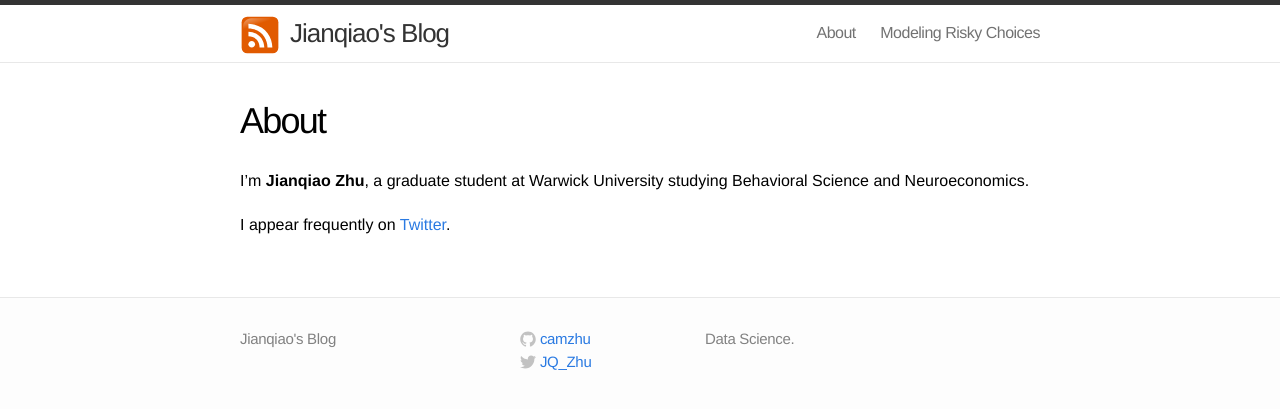
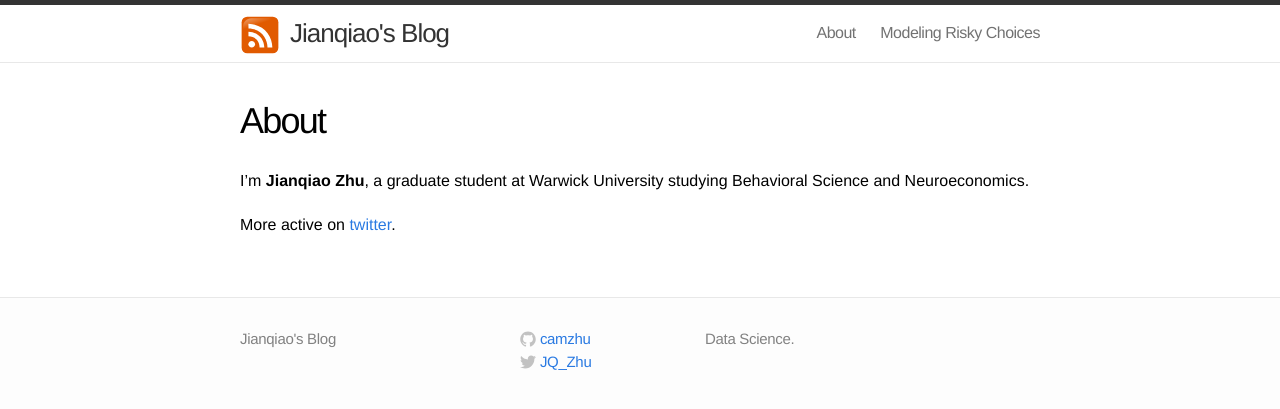
Before and after one commit to jianqiaozhu/jianqiaozhu.github.io, a Jekyll site: the page built from about.md, in a window 1280 px wide. Shown: the top 409 px of the page. Built offline with Jekyll 4.4.1, drawn with Linux system fonts in a browser that asks for light colours; Markdown is read by kramdown in place of the engine named in the settings.

Commit message:
Update about.md

```diff
--- a/about.md
+++ b/about.md
@@ -6,4 +6,4 @@ permalink: /about/
 
 I'm **Jianqiao Zhu**, a graduate student at Warwick University studying Behavioral Science and Neuroeconomics.
 
-I appear frequently on [Twitter](http://twitter.com/camzhu).
+More active on [twitter](http://twitter.com/JQ_Zhu).
```
